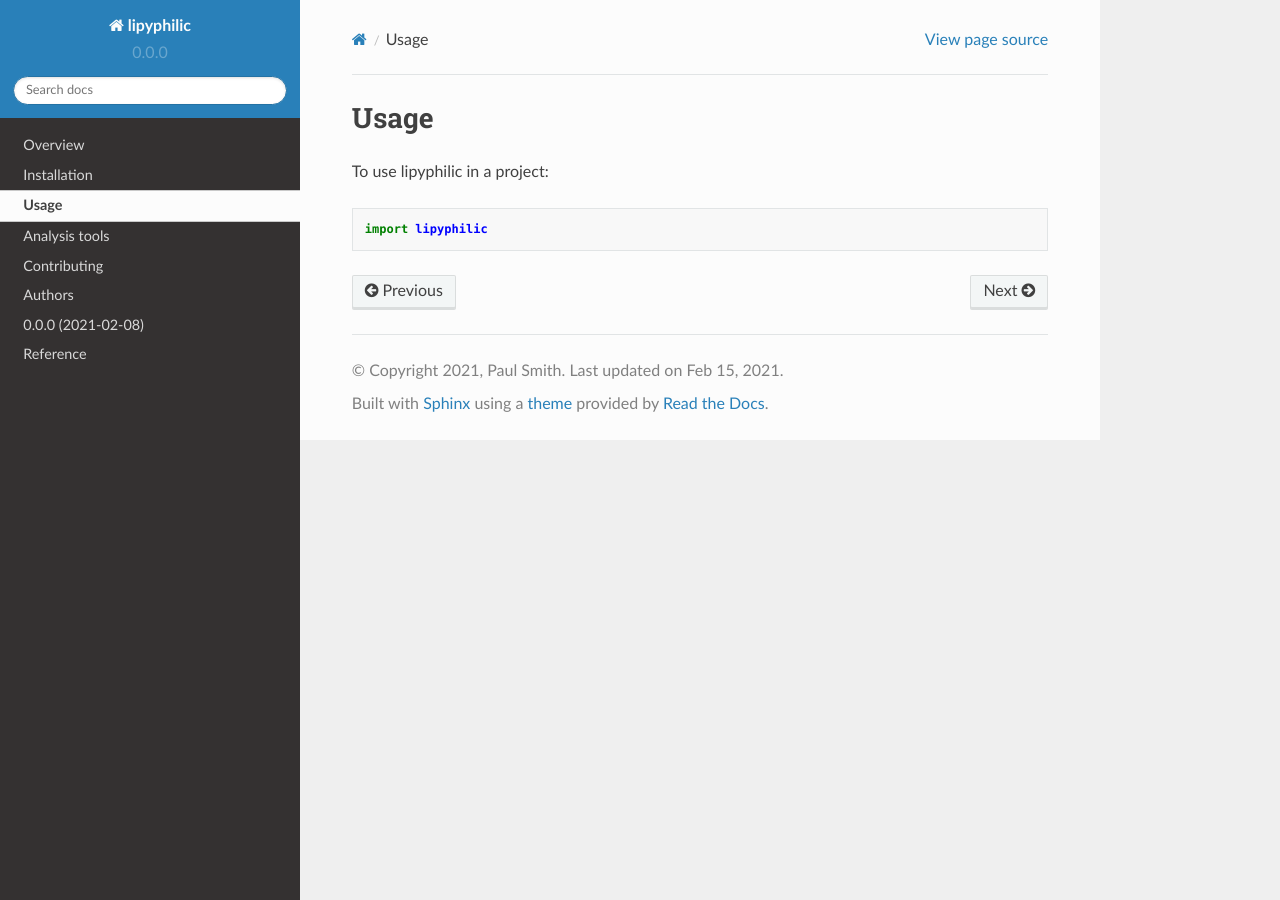
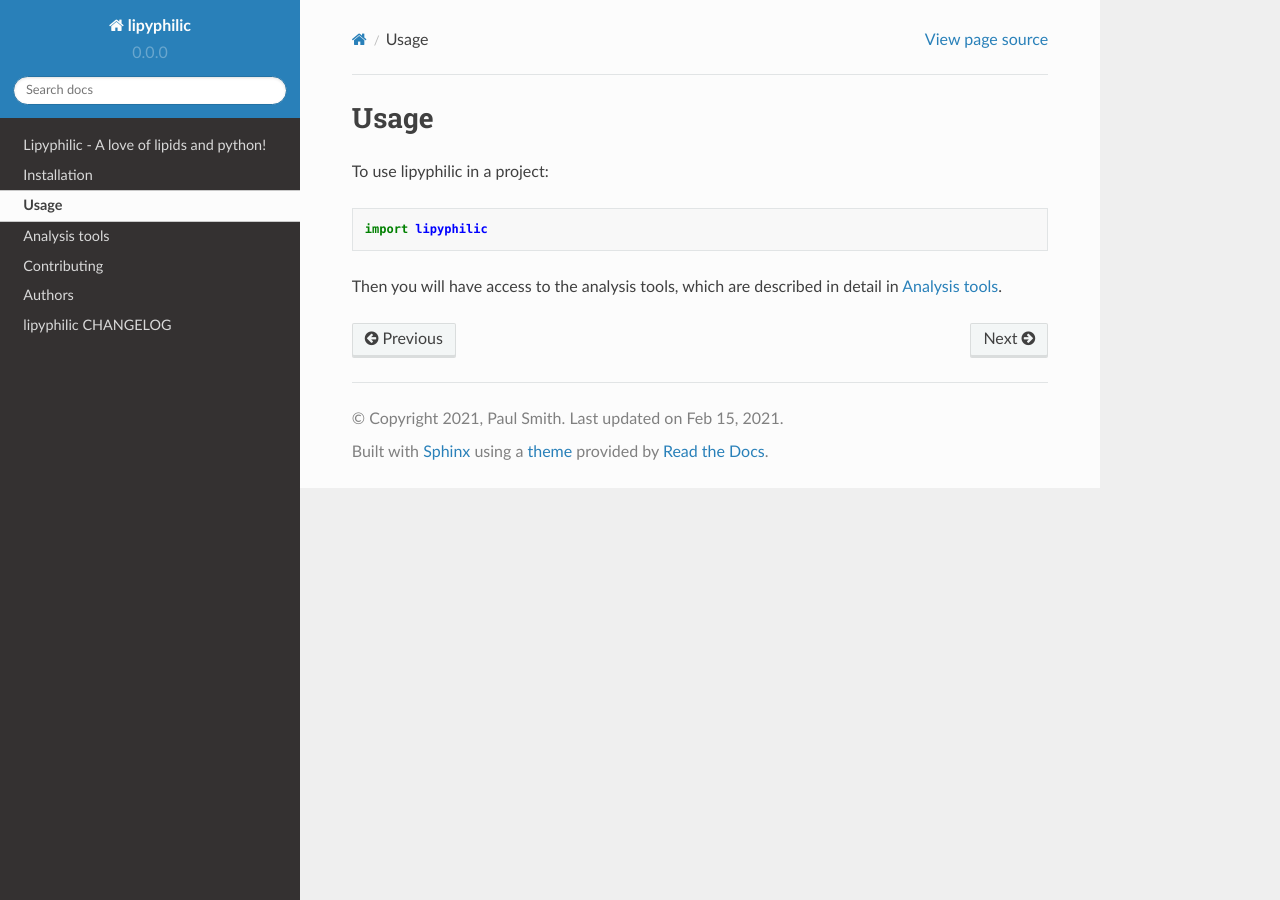
Before and after one commit to p-j-smith/lipyphilic, a Sphinx documentation site: the page built from docs/usage.rst, in a window 1280 px wide. Built offline with Sphinx 7.4.7 and the Read the Docs theme 2.0.0, drawn with Linux system fonts in a browser that asks for light colours; pages that are not in the unit, such as notebooks, are missing from menus.

Commit message:
Update docs

```diff
--- a/CHANGELOG.rst
+++ b/CHANGELOG.rst
@@ -1,9 +1,8 @@
-
-# -*- tab-width: 2; indent-tabs-mode: nil; coding: utf-8 -*-
 lipyphilic CHANGELOG
 ====================
 
 0.1.0 (????-??-??)
+------------------
 
 * Add functionality to find assign lipids to leaflets in a bilayer
 
--- a/docs/index.rst
+++ b/docs/index.rst
@@ -12,7 +12,6 @@
    contributing
    authors
    changelog
-   reference/index
 
 Indices and tables
 ==================
--- a/docs/reference/analyses.rst
+++ b/docs/reference/analyses.rst
@@ -1,3 +1,5 @@
+ .. _Analysis-tools:
+
 Analysis tools
 ==============
 
--- a/docs/reference/index.rst
+++ /dev/null
@@ -1,7 +0,0 @@
-Reference
-=========
-
-.. toctree::
-    :glob:
-
-    lipyphilic*
--- a/docs/usage.rst
+++ b/docs/usage.rst
@@ -5,3 +5,5 @@
 To use lipyphilic in a project::
 
 	import lipyphilic
+
+Then you will have access to the analysis tools, which are described in detail in :ref:`Analysis-tools`.
```
Also changed, not shown: README.rst (+5 -37 lines), docs/reference/lipyphilic.rst (deleted, +0 -9 lines).
